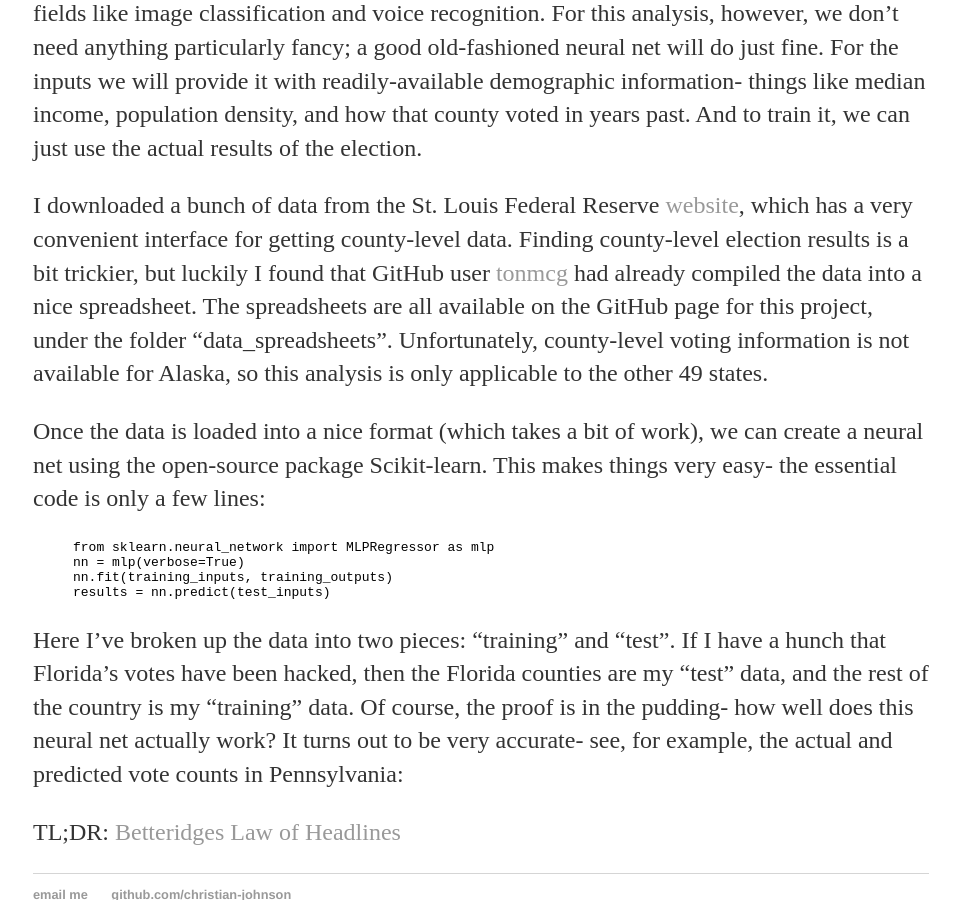
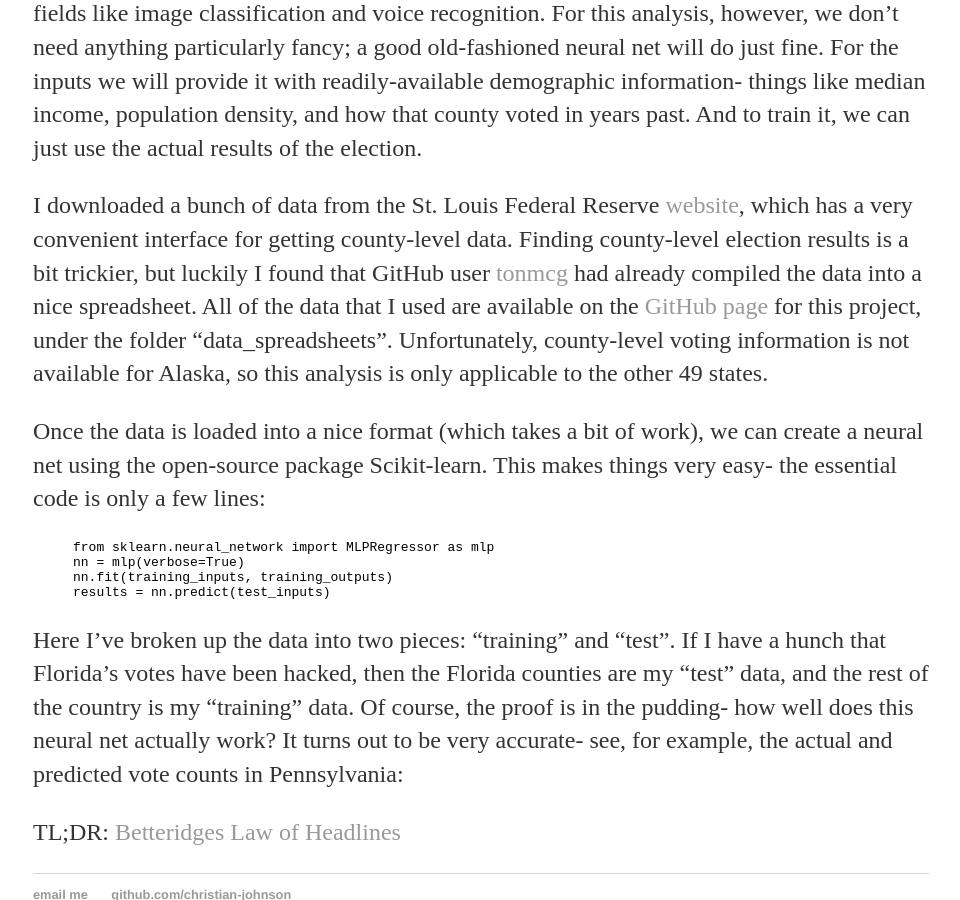
Before and after one commit to kwitophurr/kwitophurr.github.io, a Jekyll site: the page built from _posts/2017-07-01-Election-Neural-Net.md, in a window 1280 px wide and 900 px high, scrolled down 2387 px. Shown: the whole window, without its empty margins (159-1119 px from the left). Built offline with Jekyll 4.4.1, drawn with Linux system fonts in a browser that asks for light colours.

Commit message:
Update 2017-07-01-Election-Neural-Net.md

```diff
--- a/_posts/2017-07-01-Election-Neural-Net.md
+++ b/_posts/2017-07-01-Election-Neural-Net.md
@@ -39,7 +39,7 @@ And to train it, we can just use the actual results of the election.
 
 I downloaded a bunch of data from the St. Louis Federal Reserve [website](http://geofred.stlouisfed.org/map/), which has a very convenient interface for getting county-level data.
 Finding county-level election results is a bit trickier, but luckily I found that GitHub user [tonmcg](https://github.com/tonmcg/County_Level_Election_Results_12-16) had already compiled the data into a nice spreadsheet.
-The spreadsheets are all available on the GitHub page for this project, under the folder "data_spreadsheets".
+All of the data that I used are available on the [GitHub page](http://github.com/christian-johnson/election-neural-net) for this project, under the folder "data_spreadsheets".
 Unfortunately, county-level voting information is not available for Alaska, so this analysis is only applicable to the other 49 states.
 
 Once the data is loaded into a nice format (which takes a bit of work), we can create a neural net using the open-source package Scikit-learn. This makes things very easy- the essential code is only a few lines:
```
